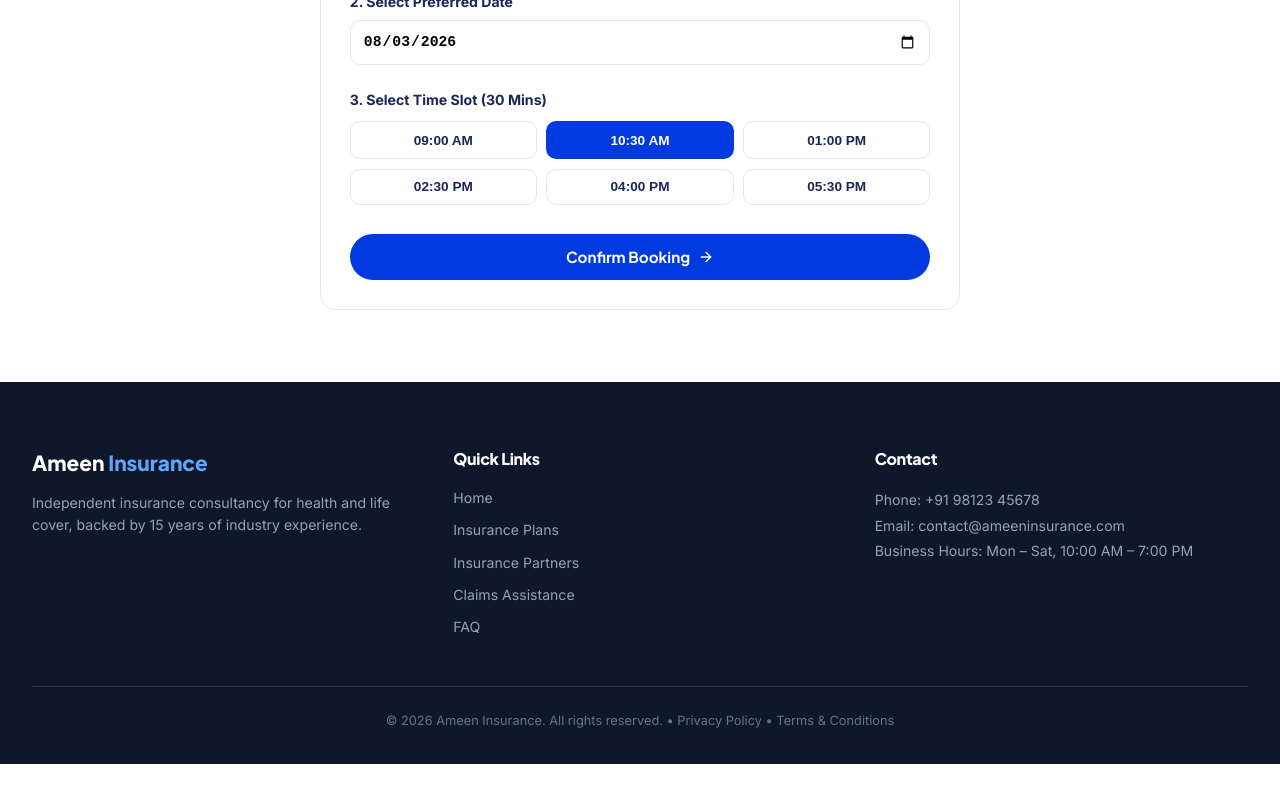
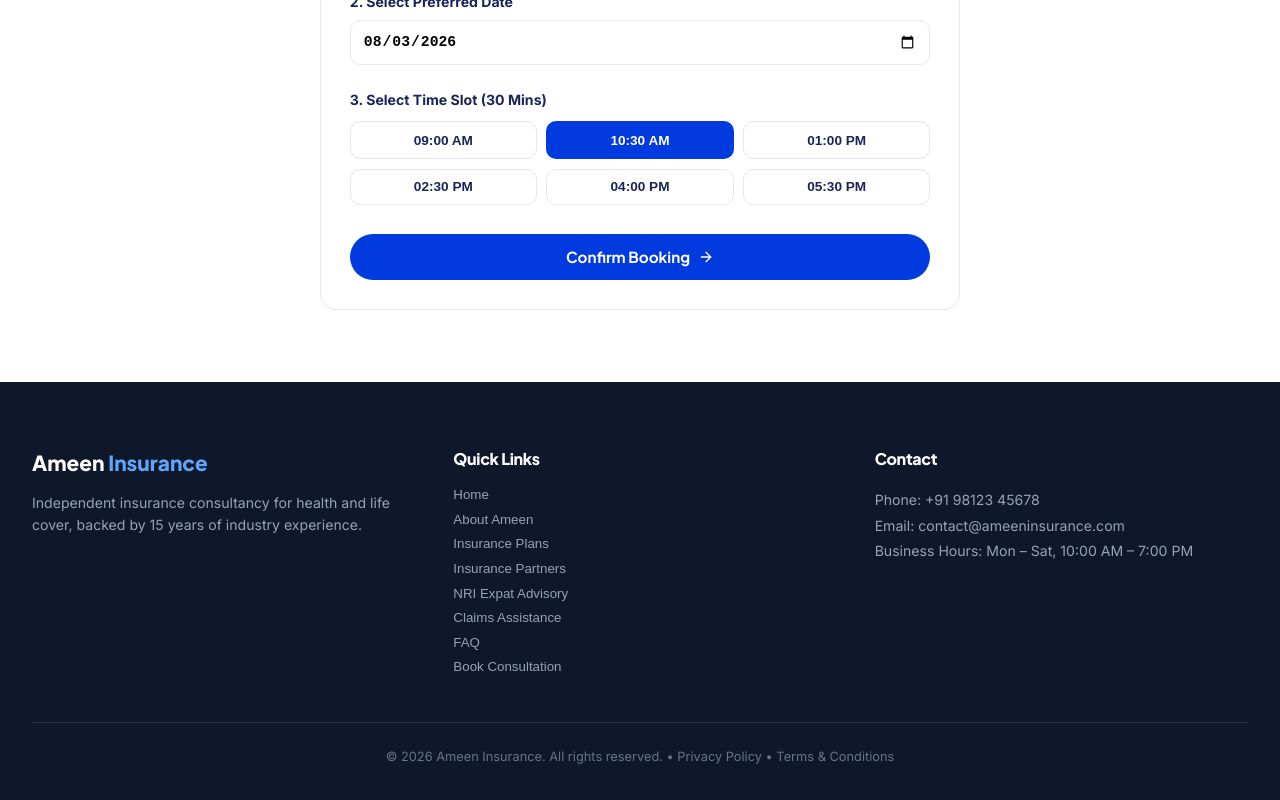
Before and after one commit to Nevin3973/ameeninsurance, a React (Vite) app: page / in a window 1280 px wide. Shown: the part 7983-8783 px from the top of the page. Before the commit the page ends 8747 px from the top, so only its background shows below. Built offline with nearby package versions, Linux system fonts and the light colour scheme.

Commit message:
Map all CTA buttons to dedicated subpages and modals across Hero, Product Catalog, Partners, and Footer

```diff
--- a/src/App.jsx
+++ b/src/App.jsx
@@ -79,7 +79,7 @@ export default function App() {
         return (
           <main>
             {/* 1. Hero Image Carousel, Direct Lead Capture & Trust Bar */}
-            <Hero onOpenWizard={() => setIsWizardOpen(true)} />
+            <Hero onNavigate={handleNavigate} onOpenWizard={() => setIsWizardOpen(true)} />
 
             {/* 2. Muhammed Ameen's Consultant Profile & Credentials (Brought Up!) */}
             <AboutAmeen />
@@ -105,14 +105,14 @@ export default function App() {
             {/* 3. IRDAI Licensed Partner Insurers Preview */}
             <section style={{ background: '#f8fafc', padding: '3.5rem 0' }}>
               <div className="container">
-                <InsurancePartners />
+                <InsurancePartners onSelectPartner={handleSelectPartner} />
 
                 {/* Sub-page Navigation CTA */}
                 <div style={{ textAlign: 'center', marginTop: '2rem' }}>
                   <button
                     onClick={() => handleNavigate('partners')}
                     className="btn-secondary"
-                    style={{ padding: '0.85rem 2rem', fontSize: '0.95rem' }}
+                    style={{ padding: '0.85rem 2rem', fontSize: '0.95rem', color: 'var(--text-dark)' }}
                   >
                     Explore Cashless Network & Partner Ratios <ArrowRight size={16} />
                   </button>
@@ -138,7 +138,7 @@ export default function App() {
       </main>
 
       {/* Persistent Footer */}
-      <Footer />
+      <Footer onNavigate={handleNavigate} />
 
       {/* Global Floating WhatsApp, Quick Enquiry & AI Assistant Widgets */}
       <FloatingWidgets />
--- a/src/components/Footer.jsx
+++ b/src/components/Footer.jsx
@@ -1,6 +1,12 @@
 import React from 'react';
 
-export default function Footer() {
+export default function Footer({ onNavigate }) {
+  const handleLinkClick = (tabId) => {
+    if (onNavigate) {
+      onNavigate(tabId);
+    }
+  };
+
   return (
     <footer style={{
       background: '#0f172a',
@@ -28,11 +34,14 @@ export default function Footer() {
           <div>
             <h4 style={{ color: '#ffffff', fontSize: '1rem', marginBottom: '1rem' }}>Quick Links</h4>
             <div style={{ display: 'flex', flexDirection: 'column', gap: '0.6rem', color: '#94a3b8' }}>
-              <a href="#hero" style={{ color: 'inherit' }}>Home</a>
-              <a href="#products" style={{ color: 'inherit' }}>Insurance Plans</a>
-              <a href="#partners" style={{ color: 'inherit' }}>Insurance Partners</a>
-              <a href="#claims" style={{ color: 'inherit' }}>Claims Assistance</a>
-              <a href="#faq" style={{ color: 'inherit' }}>FAQ</a>
+              <button onClick={() => handleLinkClick('hero')} style={{ background: 'none', border: 'none', color: 'inherit', textAlign: 'left', cursor: 'pointer', padding: 0 }}>Home</button>
+              <button onClick={() => handleLinkClick('about')} style={{ background: 'none', border: 'none', color: 'inherit', textAlign: 'left', cursor: 'pointer', padding: 0 }}>About Ameen</button>
+              <button onClick={() => handleLinkClick('products')} style={{ background: 'none', border: 'none', color: 'inherit', textAlign: 'left', cursor: 'pointer', padding: 0 }}>Insurance Plans</button>
+              <button onClick={() => handleLinkClick('partners')} style={{ background: 'none', border: 'none', color: 'inherit', textAlign: 'left', cursor: 'pointer', padding: 0 }}>Insurance Partners</button>
+              <button onClick={() => handleLinkClick('nri')} style={{ background: 'none', border: 'none', color: 'inherit', textAlign: 'left', cursor: 'pointer', padding: 0 }}>NRI Expat Advisory</button>
+              <button onClick={() => handleLinkClick('claims')} style={{ background: 'none', border: 'none', color: 'inherit', textAlign: 'left', cursor: 'pointer', padding: 0 }}>Claims Assistance</button>
+              <button onClick={() => handleLinkClick('faq')} style={{ background: 'none', border: 'none', color: 'inherit', textAlign: 'left', cursor: 'pointer', padding: 0 }}>FAQ</button>
+              <button onClick={() => handleLinkClick('booking')} style={{ background: 'none', border: 'none', color: 'inherit', textAlign: 'left', cursor: 'pointer', padding: 0 }}>Book Consultation</button>
             </div>
           </div>
 
--- a/src/components/Hero.jsx
+++ b/src/components/Hero.jsx
@@ -2,7 +2,7 @@ import React, { useState, useEffect } from 'react';
 import { ArrowRight, CheckCircle2, ShieldCheck, Award, ChevronLeft, ChevronRight } from 'lucide-react';
 import { useLanguage } from '../context/LanguageContext';
 
-export default function Hero({ onStartQuote, onOpenWizard }) {
+export default function Hero({ onStartQuote, onOpenWizard, onNavigate }) {
   const { lang, t } = useLanguage();
   const [currentSlide, setCurrentSlide] = useState(0);
   const [leadForm, setLeadForm] = useState({
@@ -79,9 +79,13 @@ export default function Hero({ onStartQuote, onOpenWizard }) {
   };
 
   const handleNavClick = (id) => {
-    const element = document.getElementById(id);
-    if (element) {
-      element.scrollIntoView({ behavior: 'smooth' });
+    if (onNavigate) {
+      onNavigate(id);
+    } else {
+      const element = document.getElementById(id);
+      if (element) {
+        element.scrollIntoView({ behavior: 'smooth' });
+      }
     }
   };
 
```
